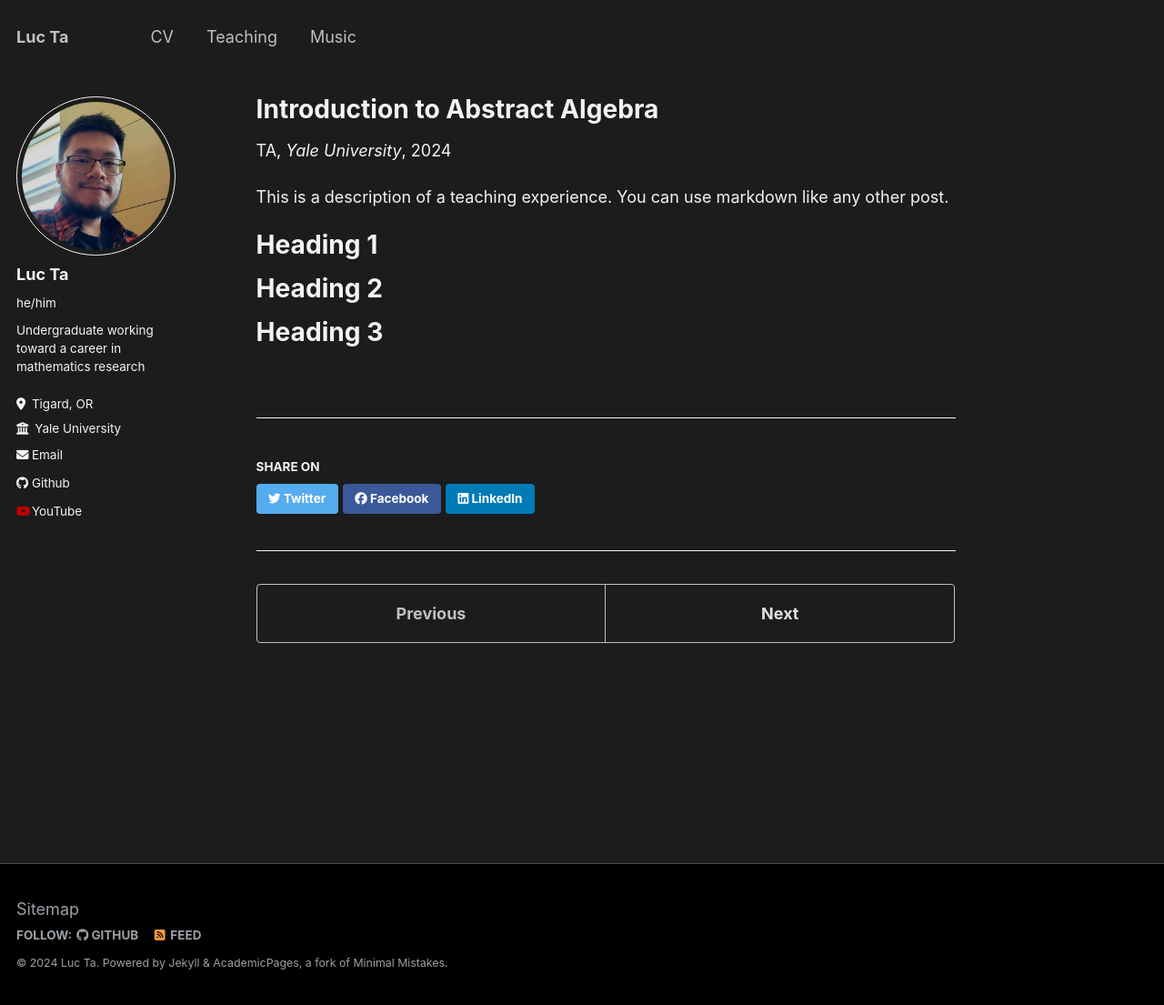
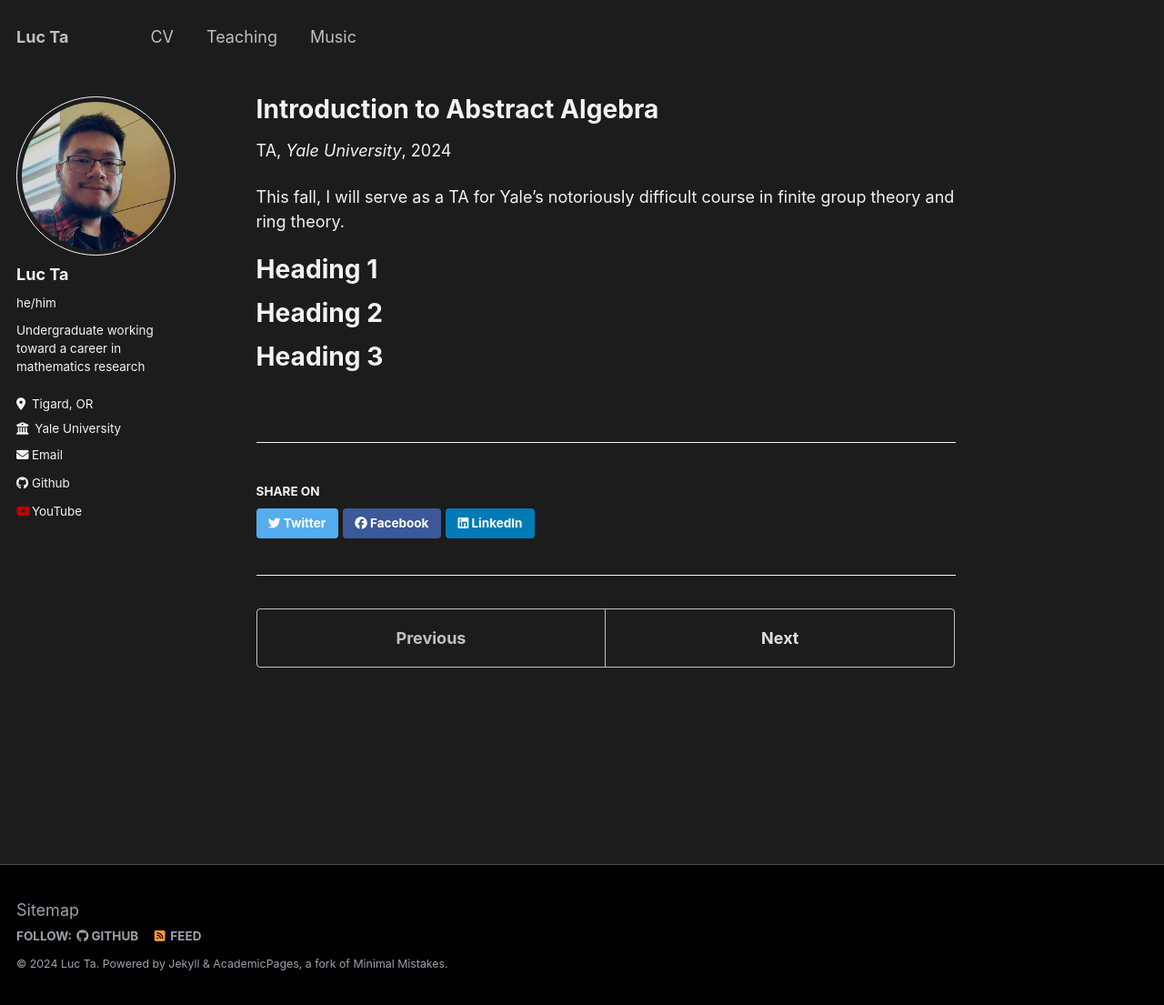
Before and after one commit to luc-ta/luc-ta.github.io, a Jekyll site: the page built from _teaching/2024-fall-teaching.md, in a window 1280 px wide and 1105 px high. Shown: the whole window at 91% size. Built offline with Jekyll 4.4.1, drawn with Linux system fonts in a browser that asks for light colours.

Commit message:
Update 2024-fall-teaching.md

```diff
--- a/_teaching/2024-fall-teaching.md
+++ b/_teaching/2024-fall-teaching.md
@@ -8,7 +8,7 @@ date: 2024-08-01
 location: "New Haven, CT"
 ---
 
-This is a description of a teaching experience. You can use markdown like any other post.
+This fall, I will serve as a TA for Yale's notoriously difficult course in finite group theory and ring theory.
 
 Heading 1
 ======
```
